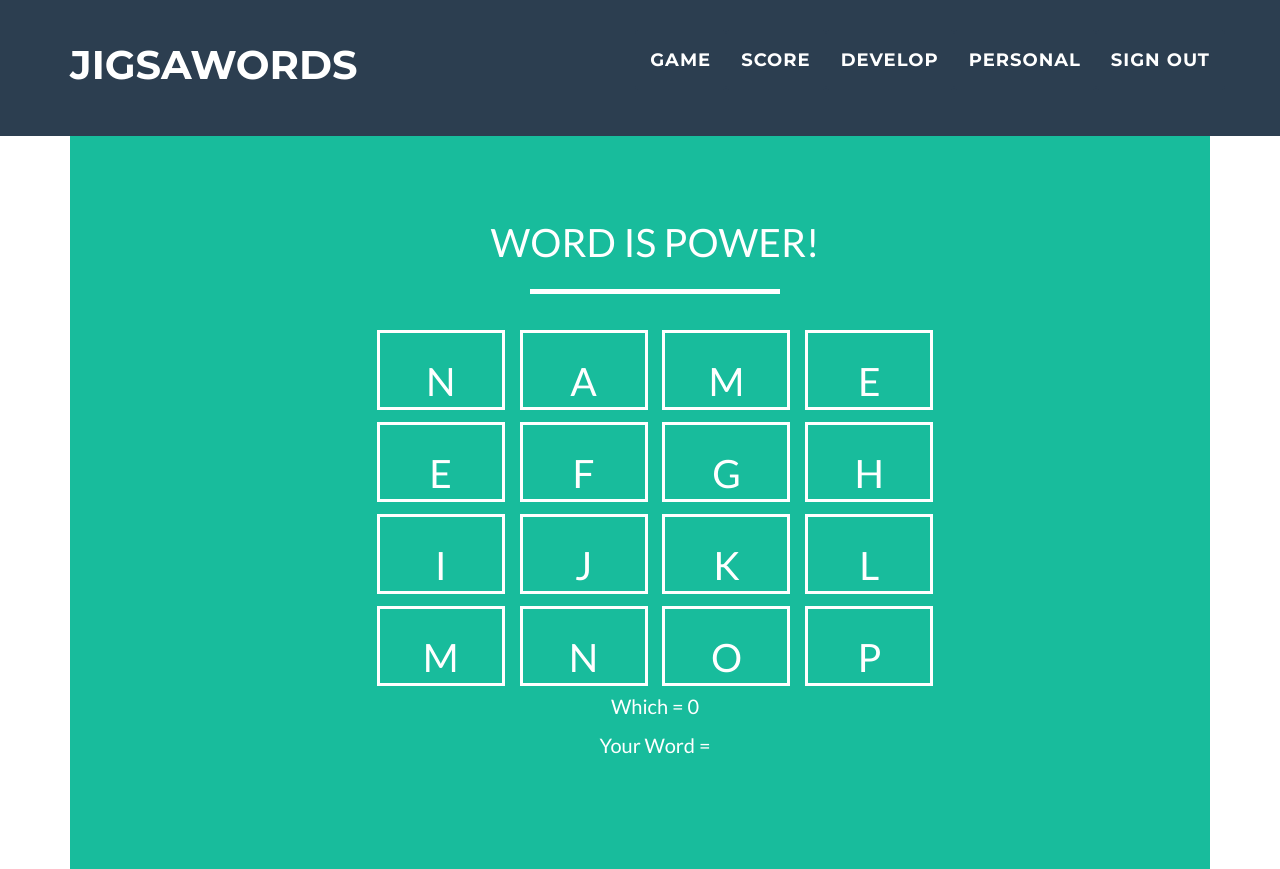
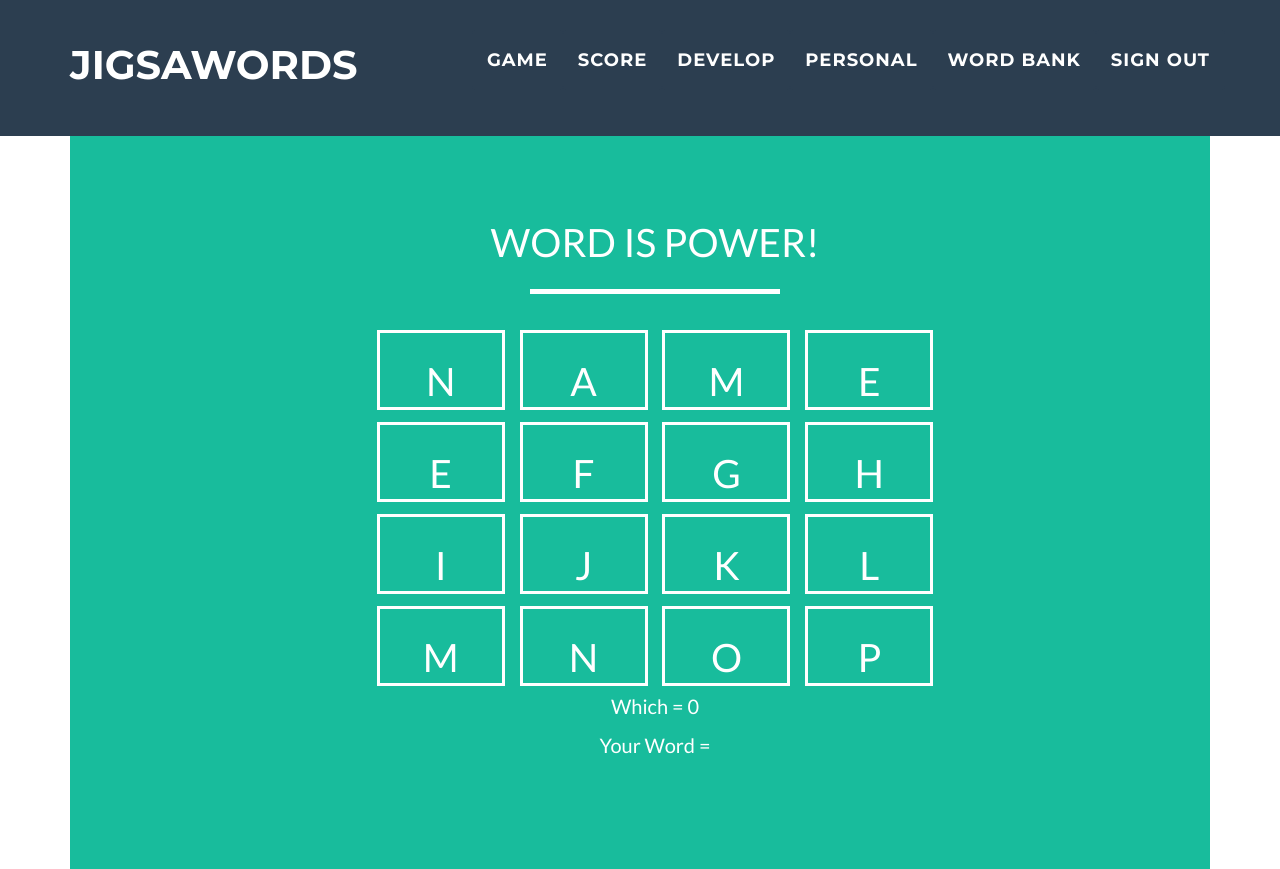
Before and after one commit to F74039017/Jigsaword, a PHP site: page /user_page.php in a window 1280 px wide. Shown: the top 869 px of the page. Run offline with PHP 8.4, Linux system fonts and the light colour scheme; some libraries are stand-ins or nearby versions.

Commit message:
add wordbank page

```diff
--- a/js/user_page.js
+++ b/js/user_page.js
@@ -21,6 +21,9 @@ $(document).ready(function(){
         else if(tab_name == "Sign out") {
             window.location.assign("index.php");
         }
+        else if(tab_name == "Word Bank") {
+            $("#main_container").load("wordbank.php")
+        }
         last_tab = $(this).parent();
         last_tab.removeClass("passive").addClass("active");
     });
--- a/user_page.php
+++ b/user_page.php
@@ -53,6 +53,9 @@
 						<a class="navbar navbar-link tab_link" href="#">Personal</a>
 					</li>
 					<li class="navbar-page" id="game_tab">
+						<a class="navbar navbar-link tab_link" href="#">Word Bank</a>
+					</li>
+					<li class="navbar-page" id="game_tab">
 						<a class="navbar navbar-link tab_link" href="#">Sign out</a>
 					</li>
                 </ul>
```
Also changed, not shown: wordbank.php (added).
